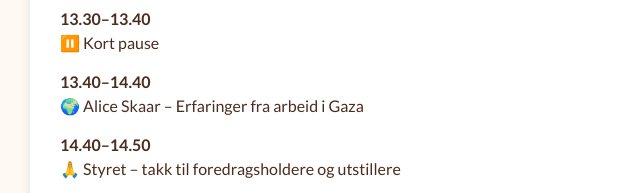
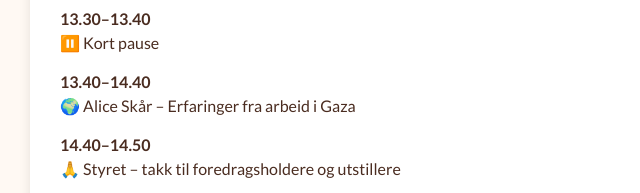
Before and after one commit to ONSFvestland/H-stm-tet25, a plain HTML site: page index.html in a window 1280 px wide. Shown: the part 975-1168 px from the top of the page, 180-820 px from the left. Drawn offline with nearby package versions, Linux system fonts and the light colour scheme.

Commit message:
Update index.html

```diff
--- a/index.html
+++ b/index.html
@@ -91,7 +91,7 @@
 
         <div class="session"><span class="time">13.30–13.40</span><br>⏸️ Kort pause</div>
 
-        <div class="session"><span class="time">13.40–14.40</span><br>🌍 Alice Skaar – Erfaringer fra arbeid i Gaza</div>
+        <div class="session"><span class="time">13.40–14.40</span><br>🌍 Alice Skår – Erfaringer fra arbeid i Gaza</div>
 
         <div class="session"><span class="time">14.40–14.50</span><br>🙏 Styret – takk til foredragsholdere og utstillere</div>
 
```
